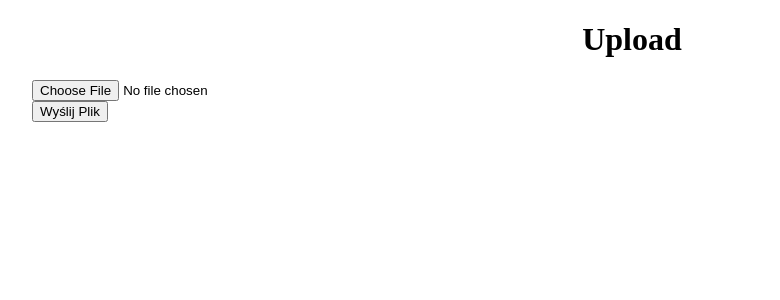
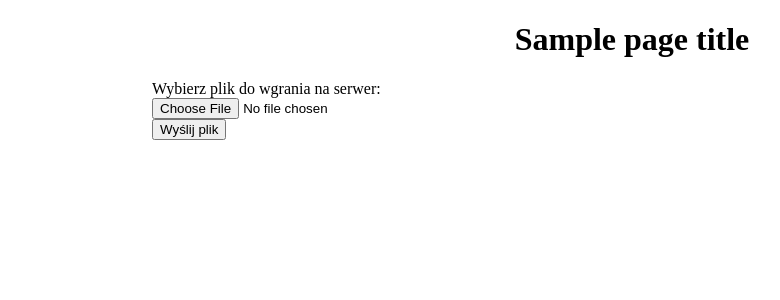
Before and after one commit to woodymapper/ProjektJakisTam, a PHP site: the page made by src/templates/upload.html.twig in a window 1280 px wide. Shown: the top 300 px of the page, without its empty margins (8-788 px from the left). Run offline with PHP 8.4, Linux system fonts and the light colour scheme; the template is opened without the code that fills it: most values are stand-ins (such as "Sample title", 1, 10 or a date in 2020); some libraries are stand-ins or nearby versions.

Commit message:
modified:   pub/index.php modified:   pub/style.css 	modified:   src/config.php 	modified:   src/post.class.php 	modified:   src/templates/header.html.twig 	modified:   src/templates/index.html.twig 	modified:   src/templates/upload.html.twig

```diff
--- a/pub/style.css
+++ b/pub/style.css
@@ -1,19 +1,19 @@
-div{
-
-    max-width: 1200px;margin:0 auto;
+body {
+    margin: 0;
+    padding: 0;
 }
-body {
-
-    padding: 0;
-    margin: 0;
+div#pageContainer {
+    max-width: 960px;
+    margin: 0 auto;
 }
-h1{
-
+h1 {
     text-align: center;
 }
-.post{
-
-    background-color: aqua;
-    padding: 20;margin: 20;
-
+div#post {
+    background-color: lightgray;
+    padding: 20px;
+    margin-bottom: 20px;
 }
+div#post img {
+    width: 100%;
+}
--- a/src/templates/header.html.twig
+++ b/src/templates/header.html.twig
@@ -1,10 +1,11 @@
 <!DOCTYPE html>
-<html lang="en">
+<html lang="pl">
 <head>
     <meta charset="UTF-8">
     <meta http-equiv="X-UA-Compatible" content="IE=edge">
     <meta name="viewport" content="width=device-width, initial-scale=1.0">
-    <title>Document</title>
-    <link rel="stylesheet" href="style.css"
+    <!-- wyświetl tytuł strony pobrany z php albo tekst domyślny-->
+    <title>{{ pageTitle|default("Strona z memami") }}</title>
+    <link rel="stylesheet" href="style.css">
 </head>
 <body>
--- a/src/templates/upload.html.twig
+++ b/src/templates/upload.html.twig
@@ -1,11 +1,12 @@
 {% include 'header.html.twig' %}
-<div>
-<h1>Upload</h1>
-
-<form action="" method="post" enctype="multipart/form-data">
-    <label for="uploadedFileInput">
-<input type="file" name="uploadedFile" id="uploadedFileInput"><br/>
-<input type="submit" value="Wyślij Plik" name="submit">
-</form>
+<div id="pageContainer">
+    <h1>{{ pageTitle|default("Brak tytułu podstrony")}}</h1>
+    <form action="" method="post" enctype="multipart/form-data">
+        <label for="uploadedFileInput">
+            Wybierz plik do wgrania na serwer:
+        </label><br>
+        <input type="file" name="uploadedFile" id="uploadedFileInput" required><br>
+        <input type="submit" value="Wyślij plik" name="submit"><br>
+    </form>
 </div>
 {% include 'footer.html.twig' %}
```
Also changed, not shown: pub/index.php (+23 -22 lines), src/post.class.php (+10 -5 lines), src/templates/index.html.twig (+11 -10 lines), src/config.php (line endings or trailing spaces).
